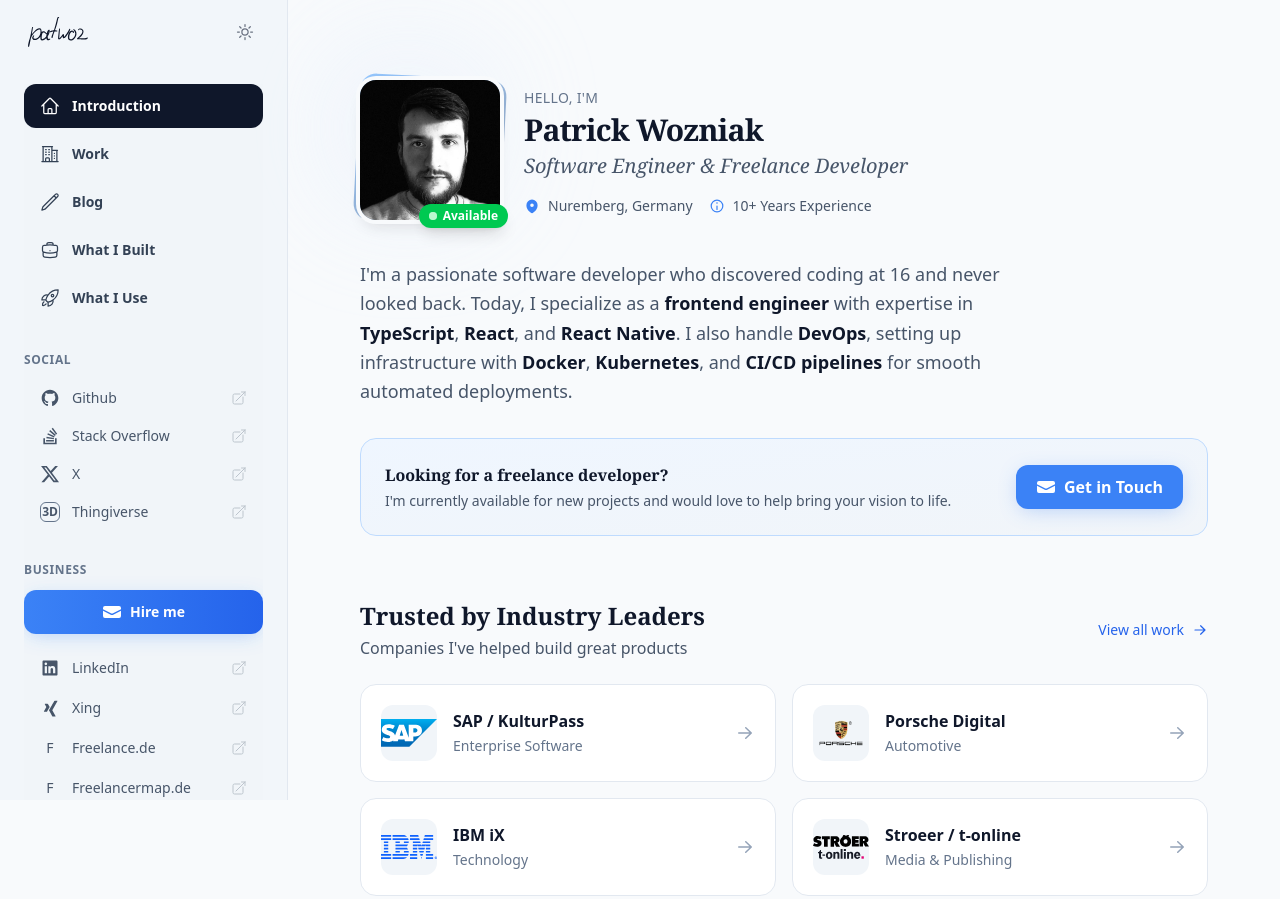
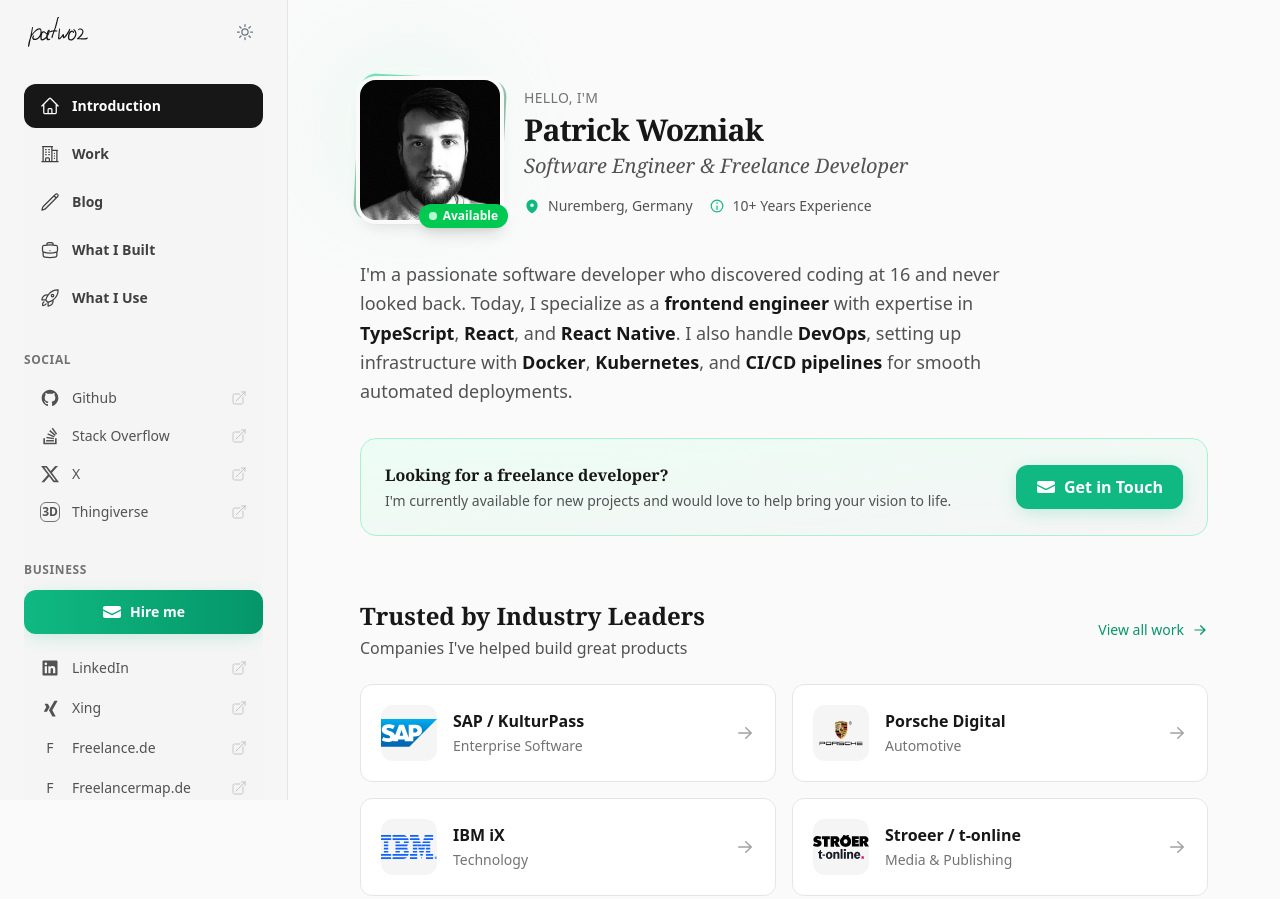
Before and after one commit to patlux/patwoz-de, an Astro site: page / in a window 1280 px wide. Shown: the top 899 px of the page. Built offline with nearby package versions, Linux system fonts and the light colour scheme; Astro itself is replaced by a stand-in of ours; a script that the page names is missing.

Commit message:
monochrome green

```diff
--- a/src/styles/global.css
+++ b/src/styles/global.css
@@ -11,46 +11,46 @@
   --font-display: ui-serif, Georgia, Cambria, 'Times New Roman', Times, serif;
   --font-article: ui-serif, Georgia, Cambria, 'Times New Roman', Times, serif;
 
-  /* Slate color palette - cool, professional */
-  --color-warm-50: #f8fafc;
-  --color-warm-100: #f1f5f9;
-  --color-warm-200: #e2e8f0;
-  --color-warm-300: #cbd5e1;
-  --color-warm-400: #94a3b8;
-  --color-warm-500: #64748b;
-  --color-warm-600: #475569;
-  --color-warm-700: #334155;
-  --color-warm-800: #1e293b;
-  --color-warm-900: #0f172a;
+  /* Monochrome - pure neutrals */
+  --color-warm-50: #fafafa;
+  --color-warm-100: #f5f5f5;
+  --color-warm-200: #e5e5e5;
+  --color-warm-300: #d4d4d4;
+  --color-warm-400: #a3a3a3;
+  --color-warm-500: #737373;
+  --color-warm-600: #525252;
+  --color-warm-700: #404040;
+  --color-warm-800: #262626;
+  --color-warm-900: #171717;
 
-  /* Accent - vibrant blue */
-  --color-accent-50: #eff6ff;
-  --color-accent-100: #dbeafe;
-  --color-accent-200: #bfdbfe;
-  --color-accent-300: #93c5fd;
-  --color-accent-400: #60a5fa;
-  --color-accent-500: #3b82f6;
-  --color-accent-600: #2563eb;
-  --color-accent-700: #1d4ed8;
-  --color-accent-800: #1e40af;
-  --color-accent-900: #1e3a8a;
+  /* Accent - single pop of color (emerald) */
+  --color-accent-50: #ecfdf5;
+  --color-accent-100: #d1fae5;
+  --color-accent-200: #a7f3d0;
+  --color-accent-300: #6ee7b7;
+  --color-accent-400: #34d399;
+  --color-accent-500: #10b981;
+  --color-accent-600: #059669;
+  --color-accent-700: #047857;
+  --color-accent-800: #065f46;
+  --color-accent-900: #064e3b;
 
-  /* Dark mode - deep slate */
-  --color-dark-bg: #0f172a;
-  --color-dark-surface: #1e293b;
-  --color-dark-elevated: #334155;
+  /* Dark mode - true blacks */
+  --color-dark-bg: #0a0a0a;
+  --color-dark-surface: #171717;
+  --color-dark-elevated: #262626;
 }
 
 a.button {
-  @apply inline-block rounded-2xl border border-warm-200 bg-warm-50 px-6 py-2.5 shadow-sm transition-all duration-300 hover:shadow-lg hover:border-warm-300 hover:-translate-y-0.5 dark:bg-dark-surface dark:border-warm-700 dark:text-warm-100;
+  @apply inline-block rounded-xl border border-warm-200 bg-white px-6 py-2.5 shadow-sm transition-all duration-300 hover:shadow-lg hover:border-warm-300 hover:-translate-y-0.5 dark:bg-dark-surface dark:border-warm-700 dark:text-warm-100;
 }
 
 h1 {
-  @apply text-3xl font-bold text-warm-900 dark:text-warm-100 font-display tracking-tight;
+  @apply text-3xl font-bold text-warm-900 dark:text-warm-100 tracking-tight;
 }
 
 h2 {
-  @apply text-2xl font-bold text-warm-900 dark:text-warm-100 font-display;
+  @apply text-2xl font-bold text-warm-900 dark:text-warm-100;
 }
 
 h3 {
@@ -65,14 +65,14 @@ h6 {
 
 /* Shiki code block styling */
 pre {
-  @apply overflow-x-auto rounded-2xl p-5;
-  background-color: #1e293b;
-  color: #e2e8f0;
+  @apply overflow-x-auto rounded-xl p-5;
+  background-color: #171717;
+  color: #e5e5e5;
 }
 
-/* Shiki github-dark token colors as classes */
+/* Shiki token colors */
 .c-fg {
-  color: #e2e8f0;
+  color: #e5e5e5;
 }
 .c-kw {
   color: #f472b6;
@@ -90,7 +90,7 @@ pre {
   color: #34d399;
 }
 .c-cm {
-  color: #64748b;
+  color: #737373;
 }
 
 pre > code {
@@ -104,7 +104,7 @@ pre > code > .line::before {
   width: 1rem;
   margin-right: 1.5rem;
   text-align: right;
-  color: #64748b;
+  color: #525252;
 }
 
 pre > code[data-line-numbers-max-digits='2'] > .line::before {
@@ -115,21 +115,21 @@ pre > code[data-line-numbers-max-digits='3'] > .line::before {
   width: 1.75rem;
 }
 
-/* Prose styling with slate tones */
+/* Prose styling - clean monochrome */
 .prose {
   @apply text-warm-700 dark:text-warm-300;
 }
 
 .prose p {
-  @apply text-warm-600 dark:text-warm-300 leading-relaxed;
+  @apply text-warm-600 dark:text-warm-400 leading-relaxed;
 }
 
 .prose a {
-  @apply text-accent-600 dark:text-accent-400 no-underline border-b border-accent-300 dark:border-accent-600 transition-colors hover:border-accent-500 dark:hover:border-accent-400;
+  @apply text-warm-900 dark:text-warm-100 no-underline border-b border-warm-400 dark:border-warm-500 transition-colors hover:border-accent-500 dark:hover:border-accent-400;
 }
 
 .prose a:hover {
-  @apply text-accent-700 dark:text-accent-300;
+  @apply text-accent-600 dark:text-accent-400;
 }
 
 .prose strong {
@@ -137,20 +137,20 @@ pre > code[data-line-numbers-max-digits='3'] > .line::before {
 }
 
 .prose blockquote {
-  @apply border-accent-400 text-warm-600 dark:border-accent-500 dark:text-warm-400 bg-warm-50 dark:bg-dark-elevated rounded-r-xl pl-4 pr-4 py-2 italic;
+  @apply border-warm-300 text-warm-600 dark:border-warm-600 dark:text-warm-400 bg-warm-50 dark:bg-dark-elevated rounded-r-xl pl-4 pr-4 py-2 italic;
 }
 
 .prose ul,
 .prose ol {
-  @apply text-warm-600 dark:text-warm-300;
+  @apply text-warm-600 dark:text-warm-400;
 }
 
 .prose li::marker {
-  @apply text-accent-500 dark:text-accent-400;
+  @apply text-warm-400 dark:text-warm-500;
 }
 
 .prose p code {
-  @apply rounded-lg border border-warm-200 bg-warm-100 px-1.5 py-0.5 font-medium text-warm-800 dark:border-warm-700 dark:bg-dark-elevated dark:text-warm-200;
+  @apply rounded-md border border-warm-200 bg-warm-100 px-1.5 py-0.5 font-medium text-warm-800 dark:border-warm-700 dark:bg-dark-elevated dark:text-warm-200;
 }
 
 .prose p code:before {
@@ -301,18 +301,18 @@ body:has(#menu-toggle:checked) nav.mobile-menu {
 
 /* Accent glow for CTA buttons */
 .glow-accent {
-  box-shadow: 0 4px 20px -4px rgba(59, 130, 246, 0.35);
+  box-shadow: 0 4px 20px -4px rgba(16, 185, 129, 0.3);
 }
 
 .glow-accent:hover {
-  box-shadow: 0 8px 30px -4px rgba(59, 130, 246, 0.5);
+  box-shadow: 0 8px 30px -4px rgba(16, 185, 129, 0.45);
 }
 
 /* Soft card styling */
 .card-soft {
-  @apply bg-white dark:bg-dark-surface rounded-2xl border border-warm-200 dark:border-warm-700/50 transition-all duration-300;
+  @apply bg-white dark:bg-dark-surface rounded-xl border border-warm-200 dark:border-warm-800 transition-all duration-300;
 }
 
 .card-soft:hover {
-  @apply border-warm-300 dark:border-warm-600 shadow-lg shadow-warm-300/30 dark:shadow-black/20;
+  @apply border-warm-300 dark:border-warm-700 shadow-lg shadow-warm-200/50 dark:shadow-black/30;
 }
```
